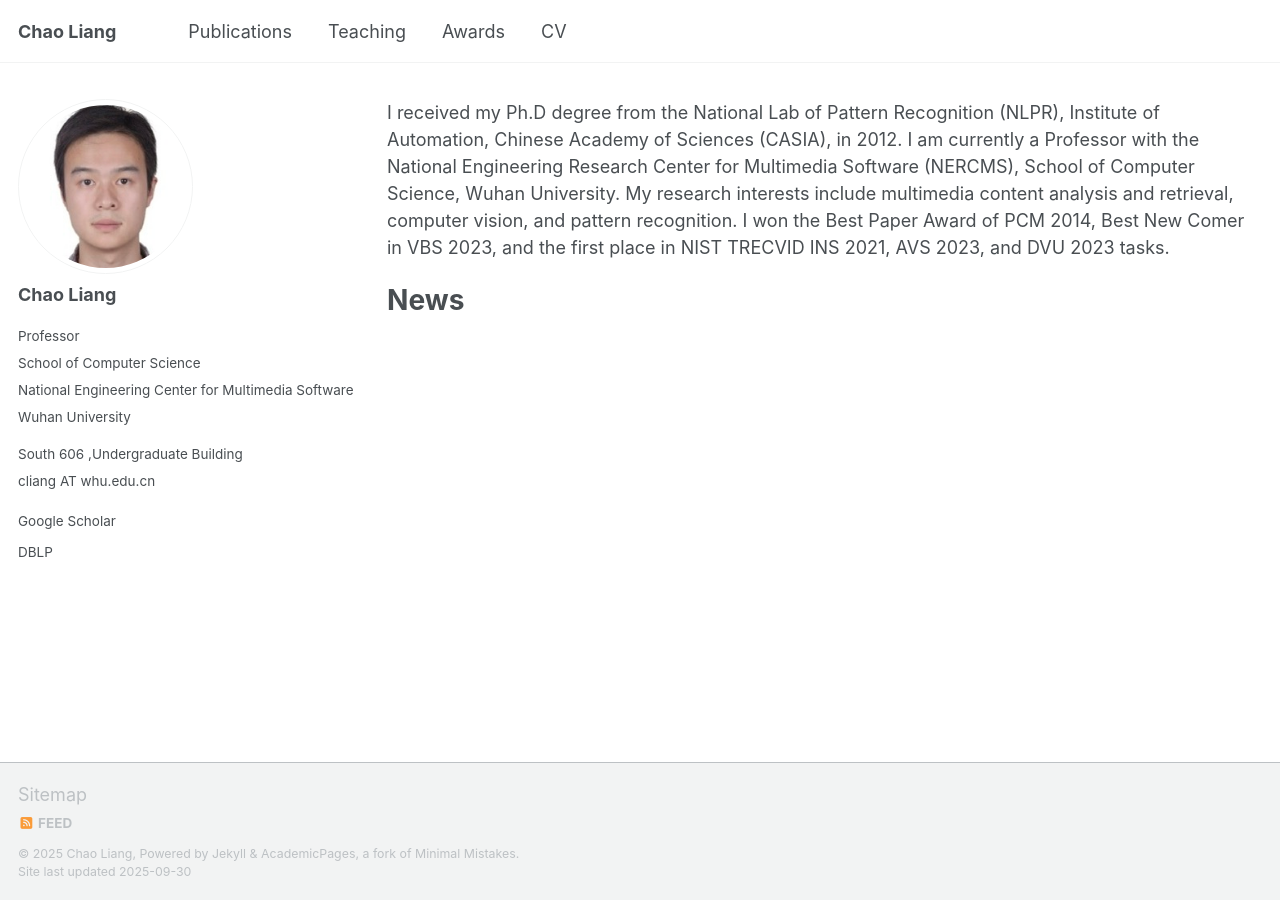
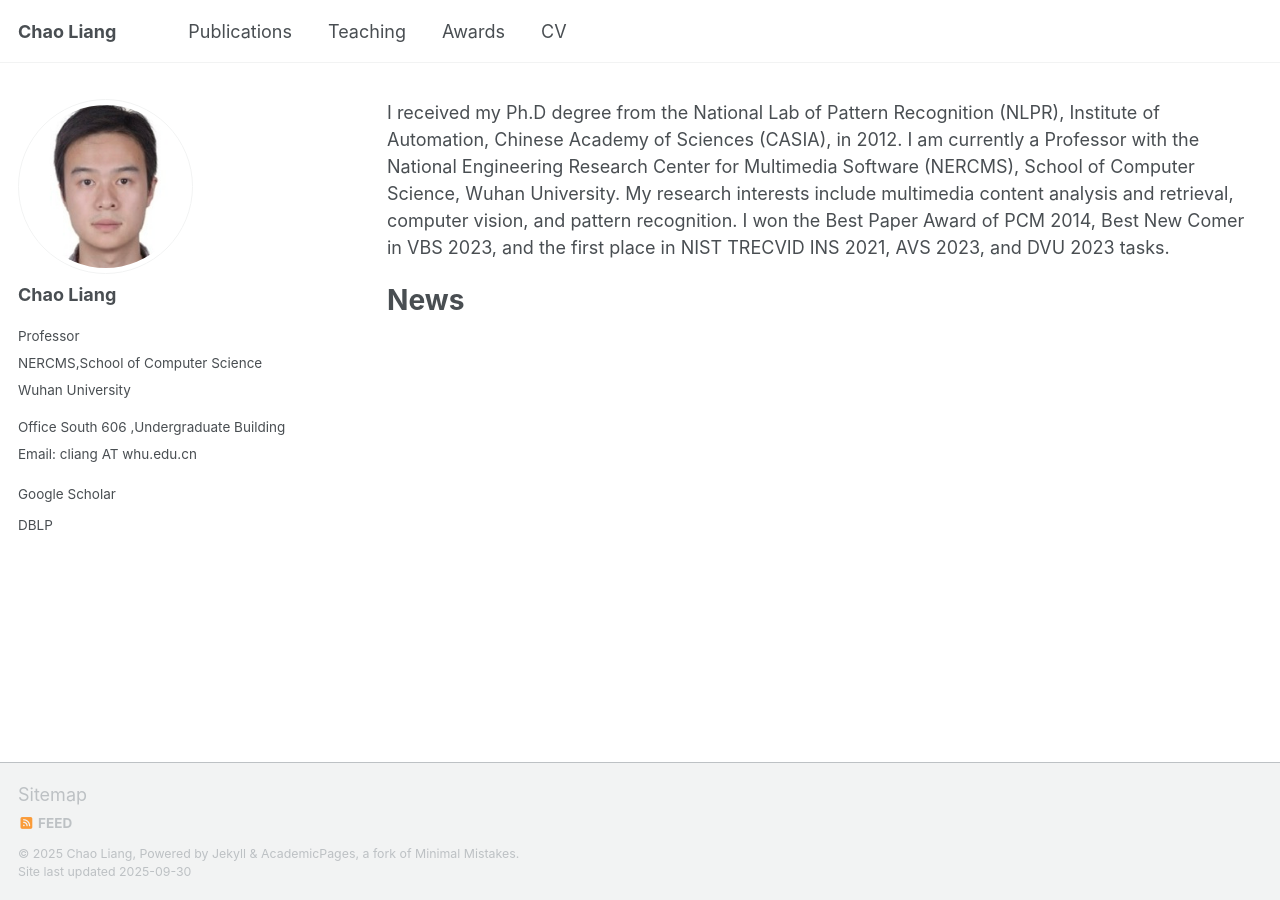
Before and after one commit to zhangsipng/page.github.io, a Jekyll site: the page built from _pages/about.md, in a window 1280 px wide. Built offline with Jekyll 4.4.1, drawn with Linux system fonts in a browser that asks for light colours; a script that is not in the unit is left out.

Commit message:
Update _config.yml

```diff
--- a/_config.yml
+++ b/_config.yml
@@ -29,11 +29,11 @@ author:
   pronouns         : # example: "she/her"
   #location         : "Wuhan,China"
   employer         : "Professor"
-  workplace1        : "School of Computer Science"
-  workplace2        : "National Engineering Center for Multimedia Software"
-  school            : "Wuhan University"
-  office            : "South 606 ,Undergraduate Building"
-  email            : "cliang AT whu.edu.cn"
+  workplace1        : "NERCMS,School of Computer Science"
+  workplace2        : "Wuhan University"
+  #school            : "Wuhan University"
+  office            : "Office South 606 ,Undergraduate Building"
+  email            : "Email: cliang AT whu.edu.cn"
 
   # Academic websites
   academia         : # URL
```
